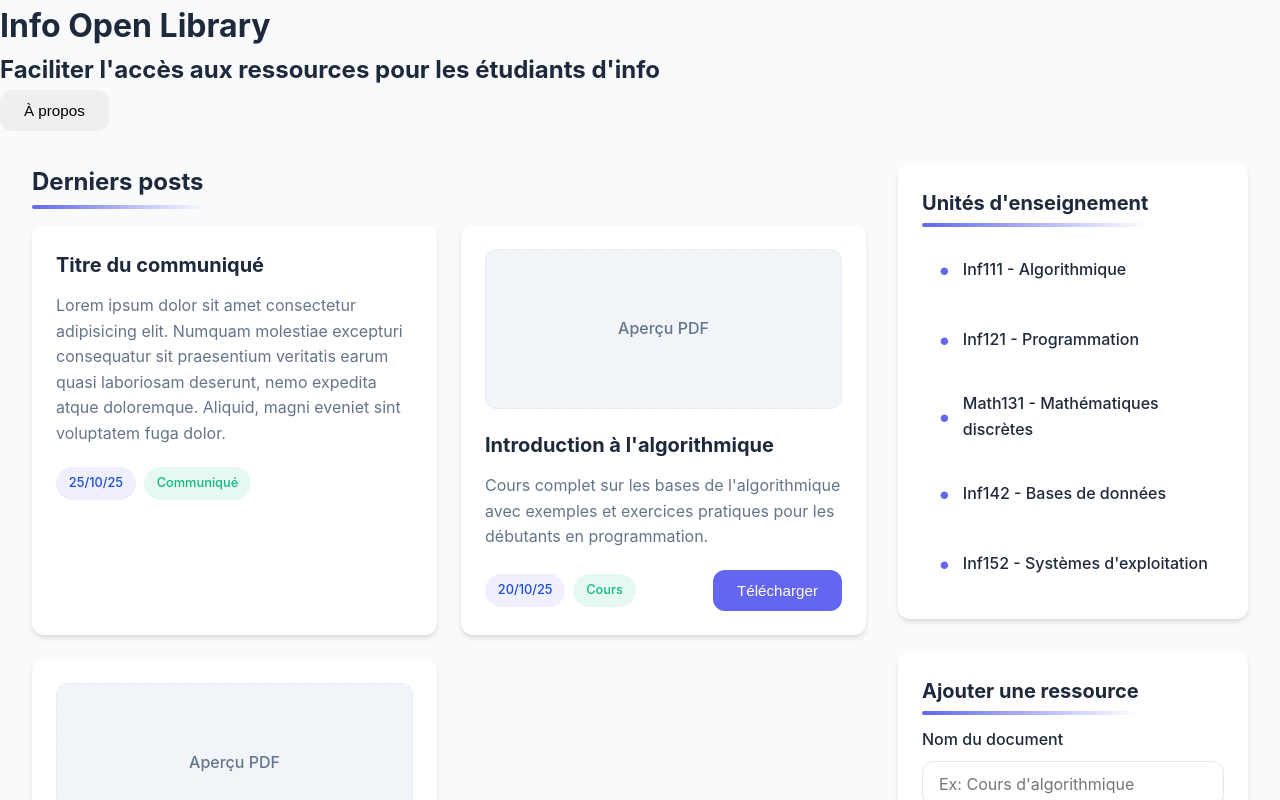
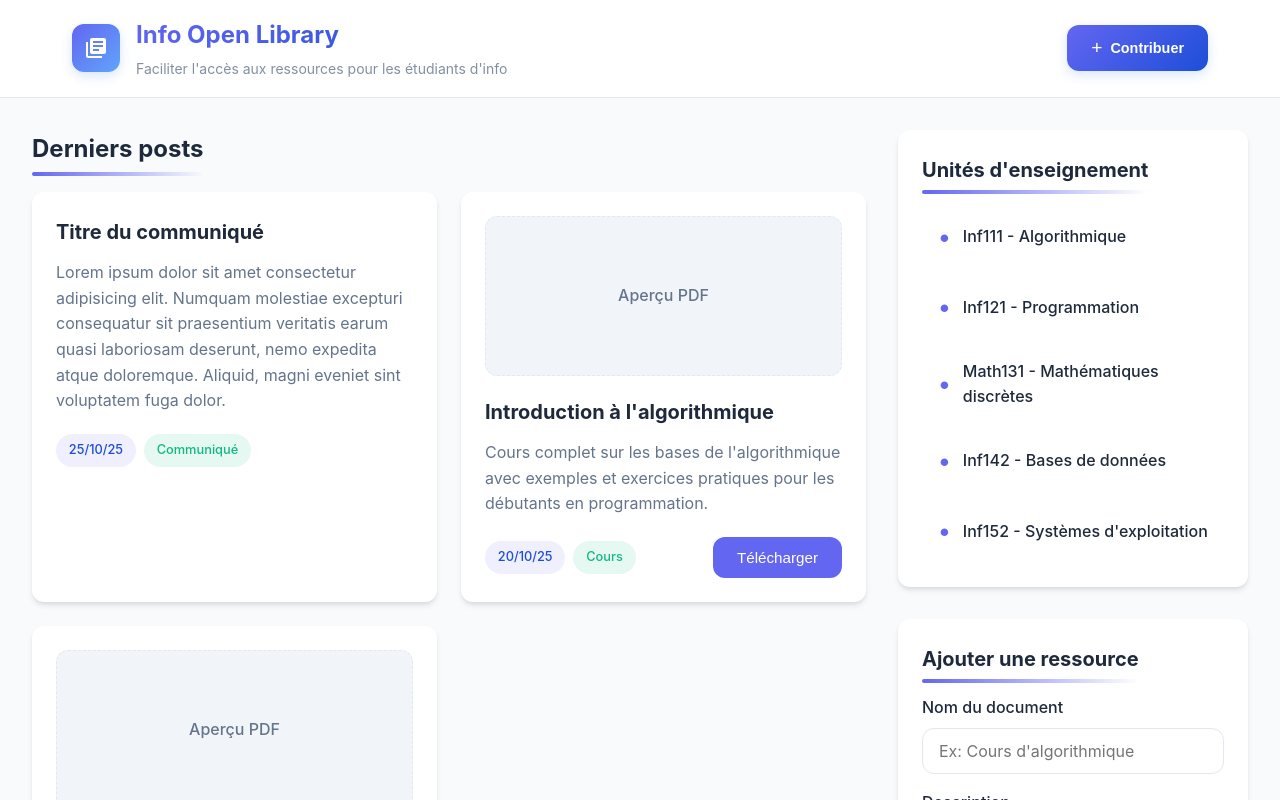
Before and after one commit to eren-the-coder/uy1_open_library, a React (Vite) app: page / in a window 1280 px wide. Shown: the top 800 px of the page. Built offline with nearby package versions, Linux system fonts and the light colour scheme.

Commit message:
style: improve header ui style

```diff
--- a/src/components/Header/Header.module.css
+++ b/src/components/Header/Header.module.css
@@ -1,5 +1,4 @@
-/* components/Header.module.css */
-.header {
+/* .header {
   padding: 1.5rem 2rem;
   display: flex;
   justify-content: space-between;
@@ -28,23 +27,195 @@
   font-weight: 400;
 }
 
-.aboutBtn {
+.contributeBtn {
   background: transparent;
   border: 2px solid var(--primary);
   color: var(--primary);
 }
 
-.aboutBtn:hover {
+.contributeBtn:hover {
   background: var(--primary);
   color: white;
 }
 
 /* Responsive */
-@media (max-width: 768px) {
+/*@media (max-width: 768px) {
   .header {
     padding: 1rem;
     flex-direction: column;
     gap: 1rem;
     align-items: flex-start;
   }
+} */
+
+.header {
+  background: linear-gradient(135deg, var(--surface) 0%, color-mix(in srgb, var(--surface) 95%, white) 100%);
+  backdrop-filter: blur(10px);
+  border-bottom: 1px solid var(--border-color);
+  position: sticky;
+  top: 0;
+  z-index: 1000;
+  transition: all 0.3s ease;
 }
+
+.header__content {
+  max-width: 1200px;
+  margin: 0 auto;
+  padding: 1rem 2rem;
+  display: flex;
+  justify-content: space-between;
+  align-items: center;
+  gap: 2rem;
+}
+
+.brand {
+  display: flex;
+  align-items: center;
+  gap: 1rem;
+  flex-shrink: 0;
+}
+
+.brand__icon {
+  width: 48px;
+  height: 48px;
+  background: linear-gradient(135deg, var(--primary) 0%, var(--primary-light) 100%);
+  border-radius: 12px;
+  display: flex;
+  align-items: center;
+  justify-content: center;
+  color: white;
+  box-shadow: 0 4px 12px rgba(var(--primary-rgb), 0.2);
+}
+
+.brand__text {
+  display: flex;
+  flex-direction: column;
+}
+
+.brand__title {
+  color: var(--text-primary);
+  font-size: 1.5rem;
+  font-weight: 700;
+  margin: 0;
+  background: linear-gradient(135deg, var(--primary) 0%, var(--primary-dark) 100%);
+  -webkit-background-clip: text;
+  -webkit-text-fill-color: transparent;
+  background-clip: text;
+}
+
+.brand__subtitle {
+  color: var(--text-secondary);
+  font-size: 0.875rem;
+  font-weight: 400;
+  margin: 0.25rem 0 0 0;
+  opacity: 0.8;
+}
+
+.contributeBtn {
+  background: linear-gradient(135deg, var(--primary) 0%, var(--primary-dark) 100%);
+  color: white;
+  border: none;
+  padding: 0.75rem 1.5rem;
+  border-radius: 12px;
+  font-weight: 600;
+  font-size: 0.9rem;
+  display: flex;
+  align-items: center;
+  gap: 0.5rem;
+  cursor: pointer;
+  transition: all 0.3s ease;
+  box-shadow: 0 4px 12px rgba(var(--primary-rgb), 0.2);
+  position: relative;
+  overflow: hidden;
+}
+
+.contributeBtn::before {
+  content: '';
+  position: absolute;
+  top: 0;
+  left: -100%;
+  width: 100%;
+  height: 100%;
+  background: linear-gradient(90deg, transparent, rgba(255,255,255,0.2), transparent);
+  transition: left 0.5s ease;
+}
+
+.contributeBtn:hover::before {
+  left: 100%;
+}
+
+.contributeBtn:hover {
+  transform: translateY(-2px);
+  box-shadow: 0 6px 20px rgba(var(--primary-rgb), 0.3);
+}
+
+.contributeBtn:active {
+  transform: translateY(0);
+}
+
+.contributeBtn__icon {
+  font-size: 1.2rem;
+  font-weight: 300;
+}
+
+.contributeBtn__text {
+  white-space: nowrap;
+}
+
+/* Responsive */
+@media (max-width: 768px) {
+  .header__content {
+    padding: 1rem;
+    flex-direction: column;
+    gap: 1rem;
+    align-items: stretch;
+  }
+
+  .brand {
+    justify-content: center;
+    text-align: center;
+  }
+
+  .brand__text {
+    align-items: center;
+  }
+
+  .contributeBtn {
+    justify-content: center;
+    width: 100%;
+    max-width: 200px;
+    margin: 0 auto;
+  }
+}
+
+@media (max-width: 480px) {
+  .brand {
+    flex-direction: column;
+    text-align: center;
+    gap: 0.75rem;
+  }
+
+  .brand__title {
+    font-size: 1.25rem;
+  }
+
+  .brand__subtitle {
+    font-size: 0.8rem;
+  }
+}
+
+/* Animation d'apparition */
+@keyframes slideDown {
+  from {
+    opacity: 0;
+    transform: translateY(-20px);
+  }
+  to {
+    opacity: 1;
+    transform: translateY(0);
+  }
+}
+
+.header {
+  animation: slideDown 0.5s ease-out;
+}
--- a/src/components/Header/Header.tsx
+++ b/src/components/Header/Header.tsx
@@ -1,12 +1,35 @@
-// components/Header.js
+import styles from './Header.module.css';
+
 const Header = () => {
+  const handleContribute = () => {
+    // Logique pour ouvrir le formulaire de contribution
+    console.log('Ouvrir le formulaire de contribution');
+  };
+
   return (
-    <header className="header">
-      <div className="logo">
-        <h1>Info Open Library</h1>
-        <h2>Faciliter l'accès aux ressources pour les étudiants d'info</h2>
+    <header className={styles.header}>
+      <div className={styles.header__content}>
+        <div className={styles.brand}>
+          <div className={styles.brand__icon}>
+            <svg width="24" height="24" viewBox="0 0 24 24" fill="currentColor">
+              <path d="M4 6H2v14c0 1.1.9 2 2 2h14v-2H4V6zm16-4H8c-1.1 0-2 .9-2 2v12c0 1.1.9 2 2 2h12c1.1 0 2-.9 2-2V4c0-1.1-.9-2-2-2zm-1 9H9V9h10v2zm-4 4H9v-2h6v2zm4-8H9V5h10v2z"/>
+            </svg>
+          </div>
+          <div className={styles.brand__text}>
+            <h1 className={styles.brand__title}>Info Open Library</h1>
+            <p className={styles.brand__subtitle}>Faciliter l'accès aux ressources pour les étudiants d'info</p>
+          </div>
+        </div>
+
+        <button
+          className={styles.contributeBtn}
+          onClick={handleContribute}
+          aria-label="Contribuer à la bibliothèque"
+        >
+          <span className={styles.contributeBtn__icon}>+</span>
+          <span className={styles.contributeBtn__text}>Contribuer</span>
+        </button>
       </div>
-      <button className="btn btn--secondary about-btn">À propos</button>
     </header>
   );
 };
```
